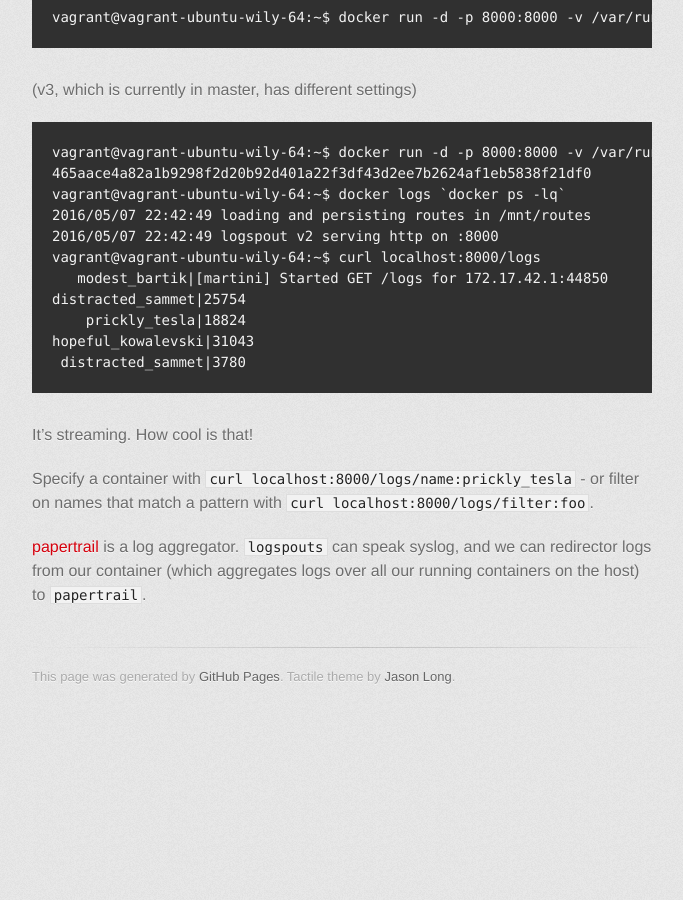
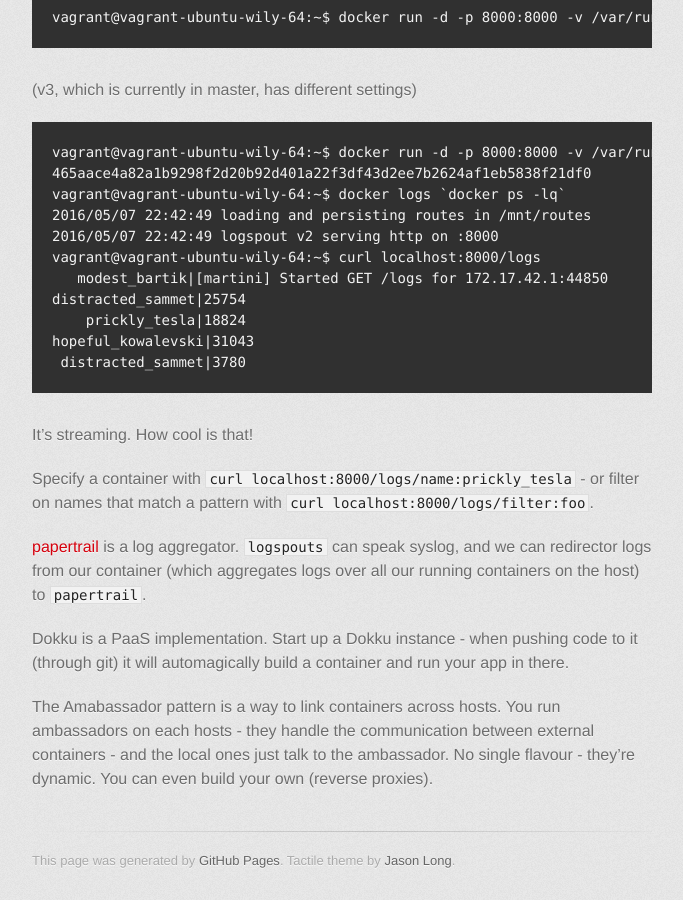
Before and after one commit to axiomiety/axiomiety.github.io, a Jekyll site: the page built from llog/safari-beginning_docker.markdown, in a window 1280 px wide and 900 px high, scrolled down 13094 px. Shown: the whole window, without its empty margins (298-981 px from the left). Built offline with Jekyll 4.4.1, drawn with Linux system fonts in a browser that asks for light colours; nearby versions of some CDN libraries; some web fonts are replaced; before the commit the page ends 13810 px from its top, so only the background shows below that.

Commit message:
docker course - the end!

```diff
--- a/llog/safari-beginning_docker.markdown
+++ b/llog/safari-beginning_docker.markdown
@@ -471,3 +471,7 @@ It's streaming. How cool is that!
 Specify a container with `curl localhost:8000/logs/name:prickly_tesla` - or filter on names that match a pattern with `curl localhost:8000/logs/filter:foo`.
 
 [papertrail](http://www.papertrailapp.com) is a log aggregator. `logspouts` can speak syslog, and we can redirector logs from our container (which aggregates logs over all our running containers on the host) to `papertrail`.
+
+Dokku is a PaaS implementation. Start up a Dokku instance - when pushing code to it (through git) it will automagically build a container and run your app in there.
+
+The Amabassador pattern is a way to link containers across hosts. You run ambassadors on each hosts - they handle the communication between external containers - and the local ones just talk to the ambassador. No single flavour - they're dynamic. You can even build your own (reverse proxies).
```
